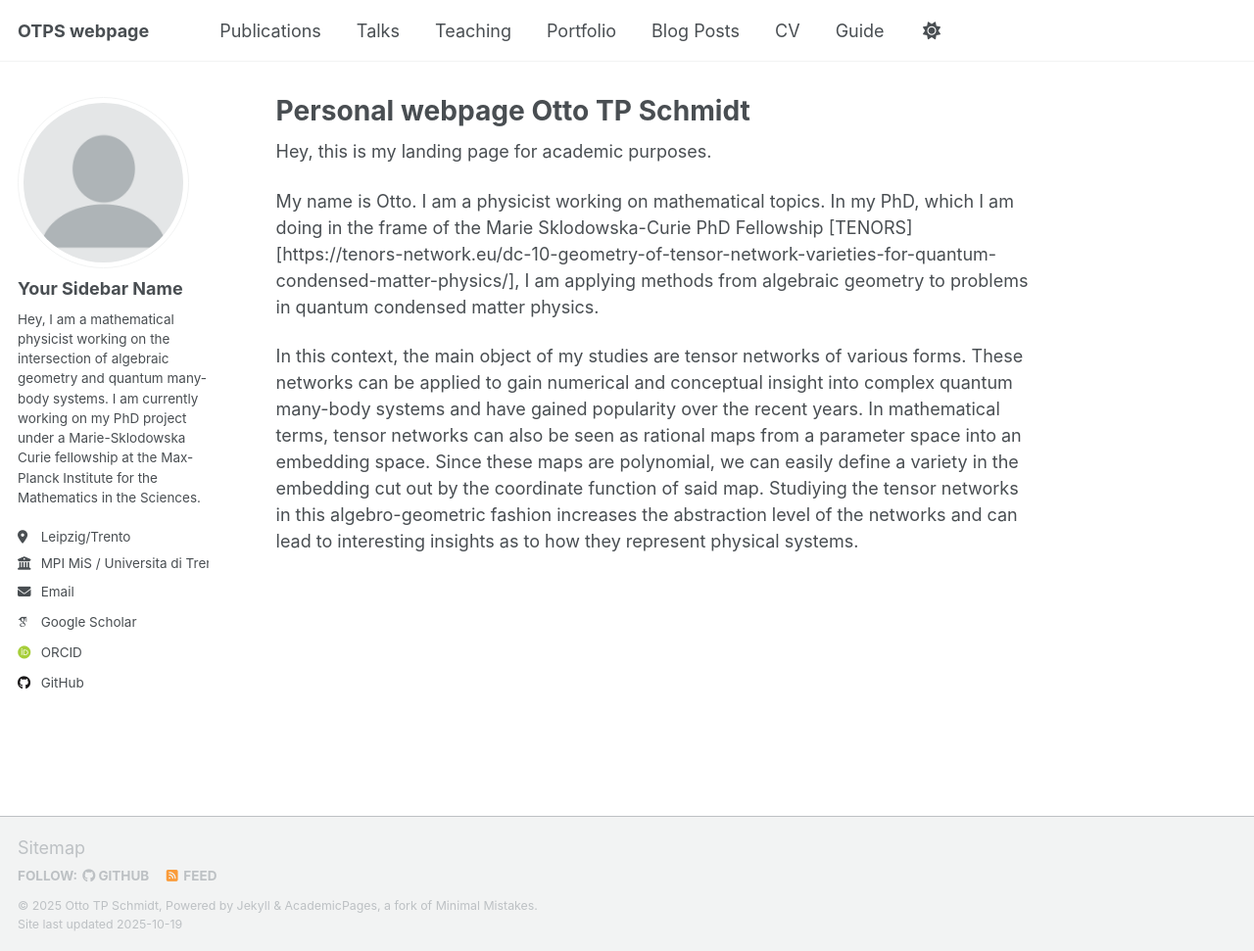
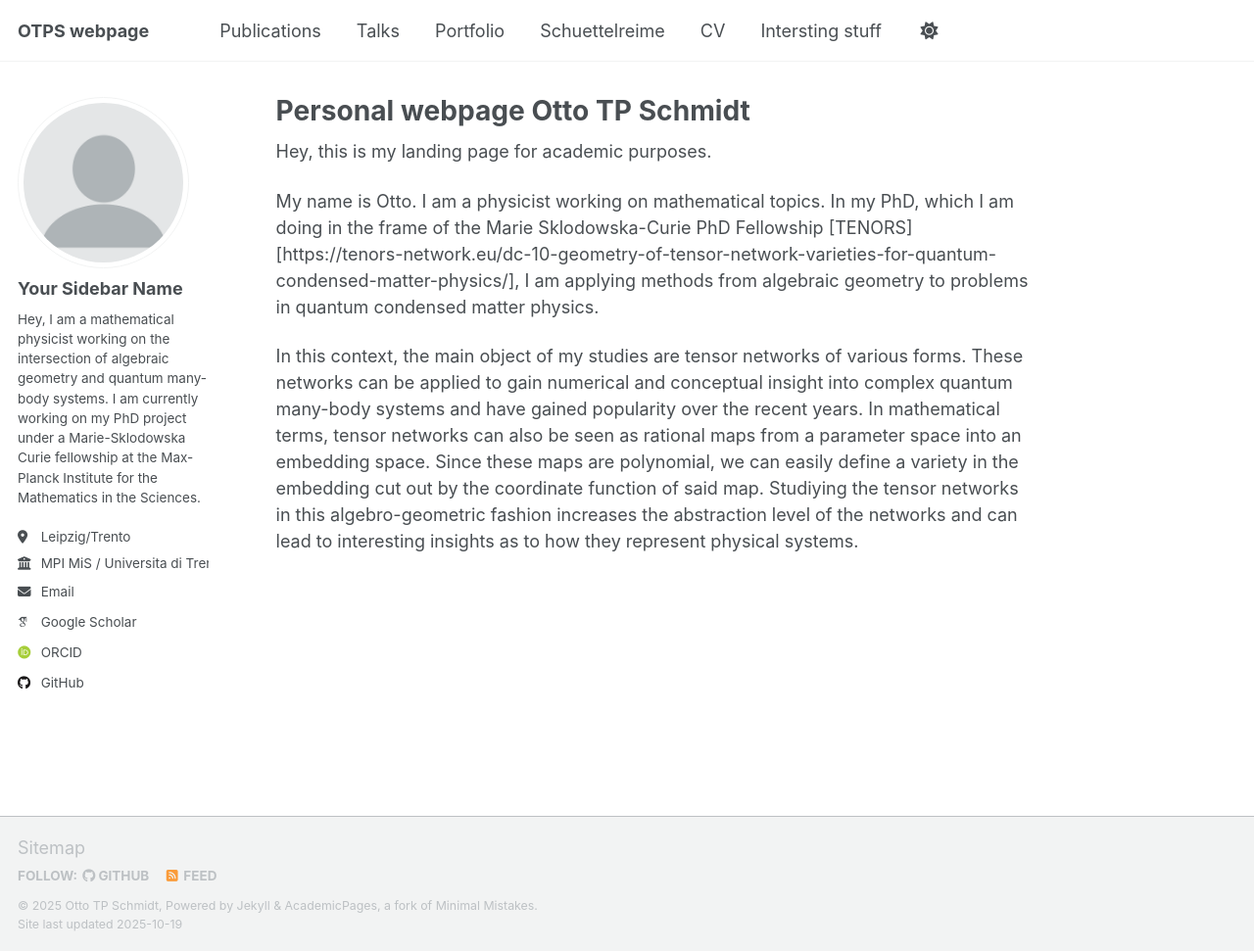
Before and after one commit to ottotpschmidt/ottotpschmidt.github.io, a Jekyll site: the page built from _pages/about.md, in a window 1280 px wide and 971 px high. Shown: the whole window at 98% size. Built offline with Jekyll 4.4.1, drawn with Linux system fonts in a browser that asks for light colours; some web fonts are replaced; a script that is not in the unit is left out.

Commit message:
Update navigation by modifying sections
Removed 'Teaching' and 'Blog Posts' sections, added 'Schuettelreime' and 'Interesting stuff' sections.

```diff
--- a/_data/navigation.yml
+++ b/_data/navigation.yml
@@ -14,20 +14,14 @@ main:
   - title: "Talks"
     url: /talks/
 
-  - title: "Teaching"
-    url: /teaching/
-
   - title: "Portfolio"
     url: /portfolio/
 
-  - title: "Blog Posts"
+  - title: "Schuettelreime"
     url: /year-archive/
 
   - title: "CV"
     url: /cv/
 
-  # - title: "CV"
-  #   url: /cv-json/
-
-  - title: "Guide"
+  - title: "Intersting stuff"
     url: /markdown/
```
